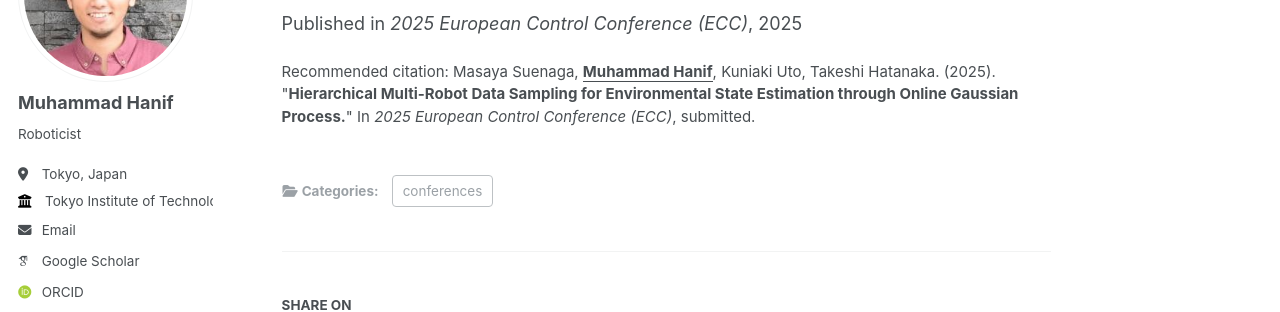
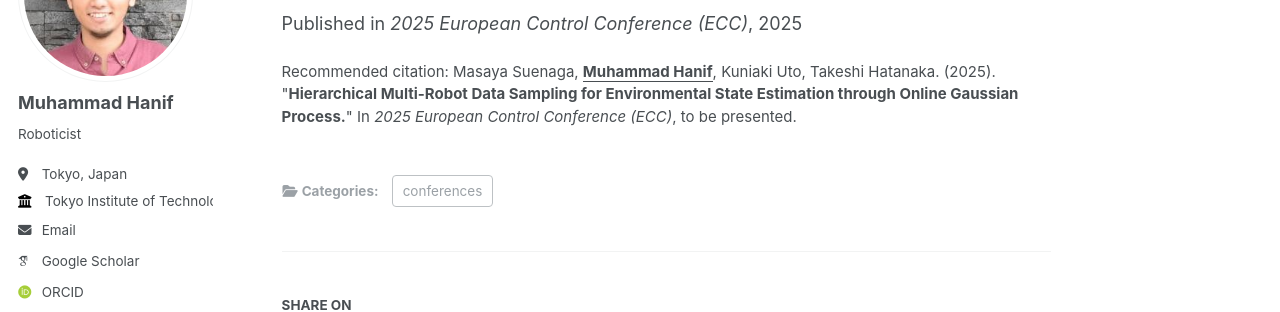
Before and after one commit to mhd-hanif/mhd-hanif.github.io, a Jekyll site: the page built from _publications/2025-paper-suenaga-et-al.md, in a window 1280 px wide and 1068 px high. Shown: the part 198-510 px from the top of the window. Built offline with Jekyll 4.4.1, drawn with Linux system fonts in a browser that asks for light colours; some web fonts are replaced.

Commit message:
ECC25 papers have been accepted

```diff
--- a/_publications/2025-paper-suenaga-et-al.md
+++ b/_publications/2025-paper-suenaga-et-al.md
@@ -8,7 +8,7 @@ date: 2025-01-01
 venue: '2025 European Control Conference (ECC)'
 # slidesurl: 'http://academicpages.github.io/files/slides2.pdf'
 # paperurl: 'https://ieeexplore.ieee.org/abstract/document/9838127'
-citation: 'Masaya Suenaga, <u><b>Muhammad Hanif</b></u>, Kuniaki Uto, Takeshi Hatanaka. (2025). "<b>Hierarchical Multi-Robot Data Sampling for Environmental State Estimation through Online Gaussian Process.</b>" In <i>2025 European Control Conference (ECC)</i>, submitted.'
+citation: 'Masaya Suenaga, <u><b>Muhammad Hanif</b></u>, Kuniaki Uto, Takeshi Hatanaka. (2025). "<b>Hierarchical Multi-Robot Data Sampling for Environmental State Estimation through Online Gaussian Process.</b>" In <i>2025 European Control Conference (ECC)</i>, to be presented.'
 ---
 
 <!-- The contents above will be part of a list of publications, if the user clicks the link for the publication than the contents of section will be rendered as a full page, allowing you to provide more information about the paper for the reader. When publications are displayed as a single page, the contents of the above "citation" field will automatically be included below this section in a smaller font. -->
```
Also changed, not shown: _pages/about.md (+1 -0 lines).
